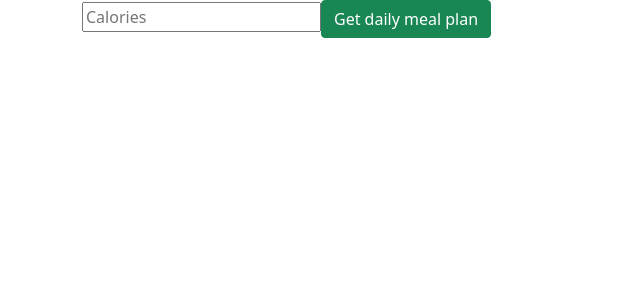
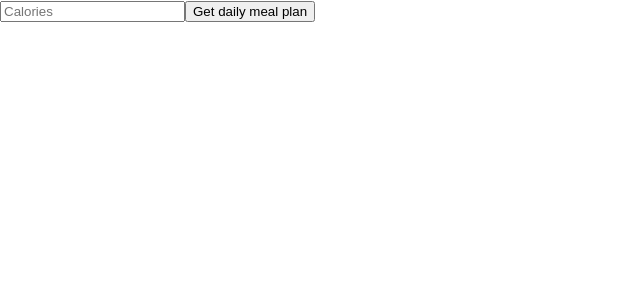
Before and after one commit to bhankymyk/Calorie-meal-planner, a React (Create React App) app: page / in a window 1280 px wide. Shown: the top 300 px of the page, without its empty margins (0-640 px from the left). Built offline with nearby package versions, Linux system fonts and the light colour scheme.

Commit message:
build failed due to color issh in terminal, bootstrap removed

```diff
--- a/src/App.js
+++ b/src/App.js
@@ -1,7 +1,7 @@
 import React, {useState} from 'react';
 import MealList from './Component/MealList';
-import 'bootstrap/dist/css/bootstrap.min.css';
-import { Container, Row, Button} from 'react-bootstrap';
+// import 'bootstrap/dist/css/bootstrap.min.css';
+// import { Container, Row, Button} from 'react-bootstrap';
 // import { useState } from 'react';
 
 function App() {
@@ -27,19 +27,17 @@ function App() {
 
 
   return (
-    <Container>
-<Row>
+
 <div className="App">
       <div className="main">
         <input type="number" placeholder="Calories" onChange={handleChange}/>
-      <Button onClick={getMealData} className="btn btn-success btn-block" >
+      <button onClick={getMealData} className="btn btn-success btn-block" >
 Get daily meal plan
-      </Button>
+      </button>
       </div>
       {mealData && <MealList mealData={mealData} />}
       </div>
-  </Row>
-    </Container>
+
   );
 }
 
--- a/src/Component/Meal.jsx
+++ b/src/Component/Meal.jsx
@@ -18,8 +18,7 @@ export default function Meal({ meal }) {
 
 
   return (
-    <div className="main">
-        <div className="col-sm-6 col-md-3">
+        <div className="mr-3 col-sm-6 col-md-4">
             <h1>{meal.title} </h1>
             <img src={imageUrl} alt="recipe"/>
             <ul>
@@ -29,6 +28,5 @@ export default function Meal({ meal }) {
 
             <a href={meal.sourceUrl}><button className="btn btn-success btn-block">Go to Recipe</button></a>
         </div>
-    </div>
   )
 }
--- a/src/Component/MealList.jsx
+++ b/src/Component/MealList.jsx
@@ -5,7 +5,7 @@ export default function MealList({ mealData }) {
     const nutrients = mealData.nutrients;
 
     return (
-    <div>
+    <div className="mr-3 col-sm-6 col-md-4">
         <div className='mealmain'>
             <h1>Macros</h1>
             <ul>
```
